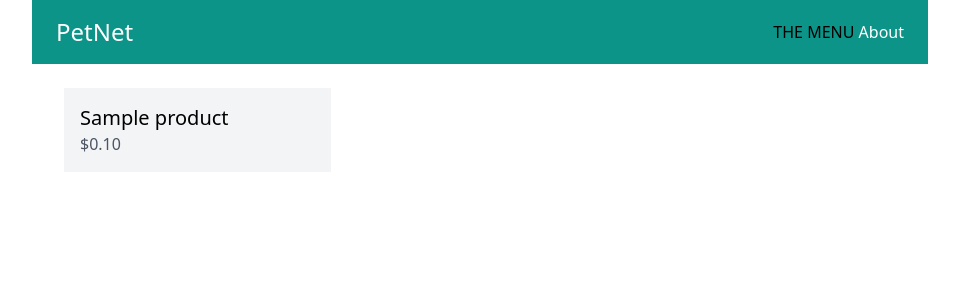
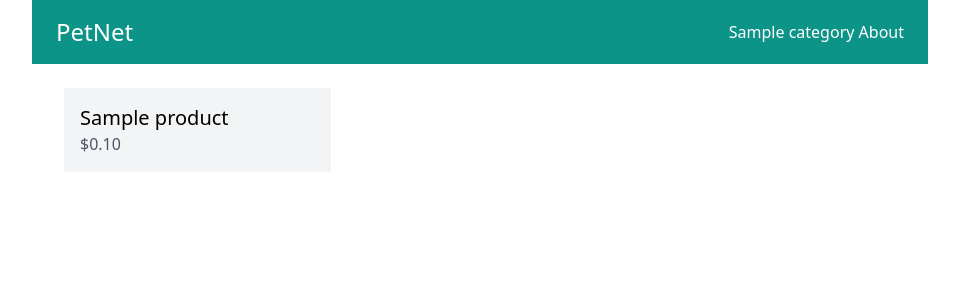
Before and after one commit to EleahBurman/ecommerce-python-django, a Django app: page / in a window 1280 px wide. Shown: the top 300 px of the page, without its empty margins (160-1119 px from the left). Run offline with Django 4.2, Linux system fonts and the light colour scheme; tables that the repository leaves empty hold one stand-in row (values such as "Sample post"); some libraries are stand-ins or nearby versions.

Commit message:
Populate category titles in nav bar

```diff
--- a/petnet/core/templates/core/menu.html
+++ b/petnet/core/templates/core/menu.html
@@ -1 +1,3 @@
-THE MENU
+{% for category in categories%}
+  <a href="{% url 'about' %}" class="text-white">{{ category.title }}</a>
+{% endfor %}
--- a/petnet/store/templatetags/menu.py
+++ b/petnet/store/templatetags/menu.py
@@ -1,8 +1,9 @@
 from django import template
-
+from store.models import Category
 register = template.Library()
 
 @register.inclusion_tag('core/menu.html')
 
 def menu():
-    return {}
+  categories = Category.objects.all()
+  return {'categories': categories}
```
